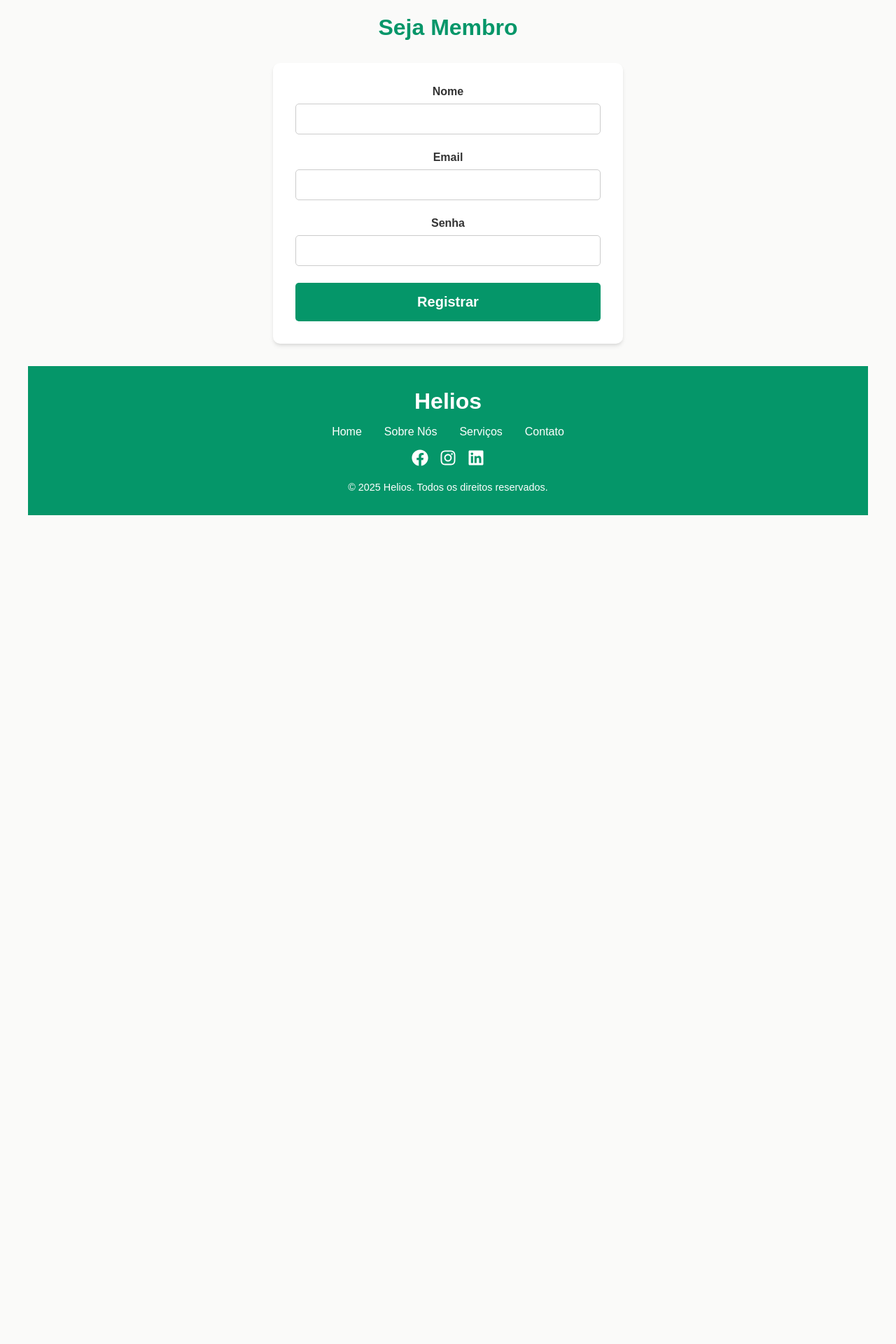
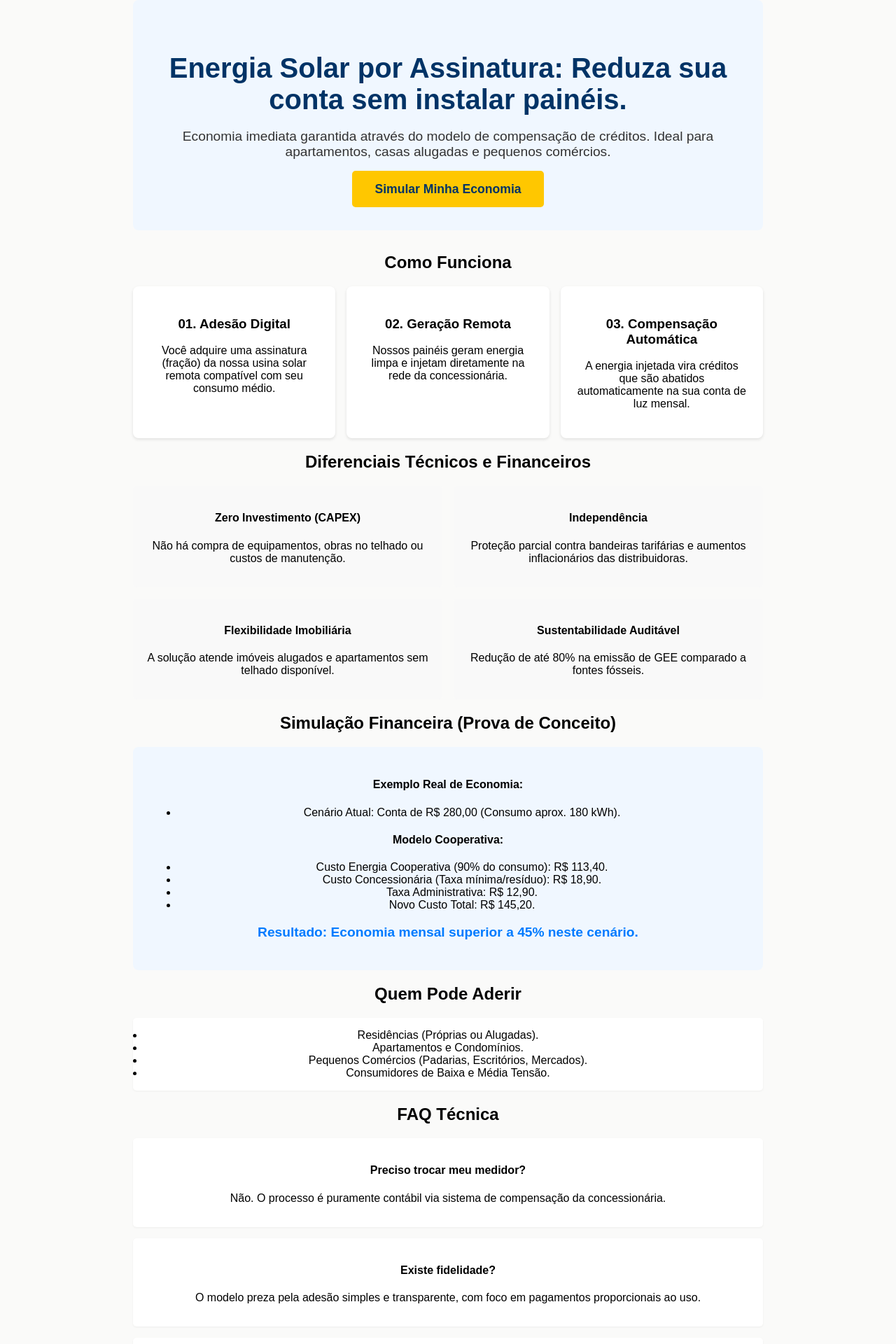
Before and after one commit to felipecmarins/projeto_integrador_4, a React (Vite) app in the folder helios-app/: page /sejamembro in a window 1280 px wide. Shown: the part 320-2240 px from the top of the page at 70% size. Before the commit the page ends 1096 px from the top, so only its background shows below. Built offline with nearby package versions, Linux system fonts and the light colour scheme.

Commit message:
feat: create Become Member page

```diff
--- a/helios-app/src/views/BecomeMember.css
+++ b/helios-app/src/views/BecomeMember.css
@@ -1,39 +1,93 @@
 .become-member-page {
   padding: 2rem;
-  max-width: 500px;
-  margin: 0 auto;
+  max-width: 900px;
+  margin: auto;
 }
 
-.become-member-page h1 {
+.hero-section {
   text-align: center;
-  color: var(--primary-color);
+  padding: 3rem 1rem;
+  background-color: #f0f7ff;
+  border-radius: 8px;
   margin-bottom: 2rem;
 }
 
-.become-member-form {
-  background-color: white;
-  padding: 2rem;
-  border-radius: 10px;
-  box-shadow: 0 4px 6px -1px rgba(0, 0, 0, 0.1), 0 2px 4px -1px rgba(0, 0, 0, 0.06);
+.hero-section h1 {
+  font-size: 2.5rem;
+  color: #003366;
+  margin-bottom: 0.5rem;
 }
 
-.become-member-form .form-group {
-  margin-bottom: 1.5rem;
+.hero-section p {
+  font-size: 1.2rem;
+  color: #333;
+  margin-bottom: 2rem;
 }
 
-.become-member-button {
-  width: 100%;
-  background-color: var(--primary-color);
-  color: white;
-  border: none;
+.cta-button {
+  background-color: #ffc700;
+  color: #003366;
+  padding: 1rem 2rem;
+  border-radius: 5px;
+  text-decoration: none;
+  font-weight: bold;
+  font-size: 1.1rem;
+}
+
+.business-model-section .steps {
+  display: flex;
+  justify-content: space-between;
+  gap: 1rem;
+}
+
+.step {
+  flex: 1;
+  background-color: #fff;
+  padding: 1.5rem;
+  border-radius: 8px;
+  box-shadow: 0 2px 4px rgba(0,0,0,0.1);
+}
+
+.differentiators-section .differentiators {
+  display: grid;
+  grid-template-columns: repeat(2, 1fr);
+  gap: 1rem;
+}
+
+.differentiator {
+  background-color: #f9f9f9;
   padding: 1rem;
   border-radius: 5px;
-  cursor: pointer;
-  font-size: 1.25rem;
-  font-weight: bold;
-  transition: background-color 0.3s ease;
 }
 
-.become-member-button:hover {
-  background-color: #047857; /* Emerald-700 */
+.simulation-section .simulation {
+  background-color: #f0f7ff;
+  padding: 1.5rem;
+  border-radius: 8px;
 }
+
+.simulation .result {
+  font-weight: bold;
+  color: #007bff;
+  font-size: 1.2rem;
+}
+
+.who-can-join-section ul, .faq-section .faq-item, .footer-section > div {
+  background-color: #fff;
+  padding: 1rem;
+  border-radius: 5px;
+  margin-bottom: 1rem;
+  box-shadow: 0 1px 3px rgba(0,0,0,0.05);
+}
+
+.footer-section {
+  display: flex;
+  justify-content: space-between;
+  gap: 1rem;
+  padding-top: 2rem;
+  border-top: 1px solid #eee;
+}
+
+.footer-section > div {
+  flex: 1;
+}
--- a/helios-app/src/views/BecomeMember.jsx
+++ b/helios-app/src/views/BecomeMember.jsx
@@ -1,55 +1,118 @@
-import { useState } from "react";
+import { NavLink } from "react-router-dom";
 import "./BecomeMember.css";
 
 export default function BecomeMember() {
-  const [name, setName] = useState("");
-  const [email, setEmail] = useState("");
-  const [password, setPassword] = useState("");
-
-  const handleSubmit = (e) => {
-    e.preventDefault();
-    // Lógica de registro
-    console.log("Registrando usuário:", { name, email });
-  };
-
   return (
     <div className="become-member-page">
-      <h1>Seja Membro</h1>
-      <form className="become-member-form" onSubmit={handleSubmit}>
-        <div className="form-group">
-          <label htmlFor="name">Nome</label>
-          <input
-            type="text"
-            id="name"
-            value={name}
-            onChange={(e) => setName(e.target.value)}
-            required
-          />
+      {/* 1. Hero Section */}
+      <div className="hero-section">
+        <h1>Energia Solar por Assinatura: Reduza sua conta sem instalar painéis.</h1>
+        <p>Economia imediata garantida através do modelo de compensação de créditos. Ideal para apartamentos, casas alugadas e pequenos comércios.</p>
+        <NavLink to="/calculadora" className="cta-button">
+          Simular Minha Economia
+        </NavLink>
+      </div>
+
+      {/* 2. O Modelo de Negócio */}
+      <div className="business-model-section">
+        <h2>Como Funciona</h2>
+        <div className="steps">
+          <div className="step">
+            <h3>01. Adesão Digital</h3>
+            <p>Você adquire uma assinatura (fração) da nossa usina solar remota compatível com seu consumo médio.</p>
+          </div>
+          <div className="step">
+            <h3>02. Geração Remota</h3>
+            <p>Nossos painéis geram energia limpa e injetam diretamente na rede da concessionária.</p>
+          </div>
+          <div className="step">
+            <h3>03. Compensação Automática</h3>
+            <p>A energia injetada vira créditos que são abatidos automaticamente na sua conta de luz mensal.</p>
+          </div>
         </div>
-        <div className="form-group">
-          <label htmlFor="email">Email</label>
-          <input
-            type="email"
-            id="email"
-            value={email}
-            onChange={(e) => setEmail(e.target.value)}
-            required
-          />
+      </div>
+
+      {/* 3. Diferenciais Técnicos e Financeiros */}
+      <div className="differentiators-section">
+        <h2>Diferenciais Técnicos e Financeiros</h2>
+        <div className="differentiators">
+          <div className="differentiator">
+            <h4>Zero Investimento (CAPEX)</h4>
+            <p>Não há compra de equipamentos, obras no telhado ou custos de manutenção.</p>
+          </div>
+          <div className="differentiator">
+            <h4>Independência</h4>
+            <p>Proteção parcial contra bandeiras tarifárias e aumentos inflacionários das distribuidoras.</p>
+          </div>
+          <div className="differentiator">
+            <h4>Flexibilidade Imobiliária</h4>
+            <p>A solução atende imóveis alugados e apartamentos sem telhado disponível.</p>
+          </div>
+          <div className="differentiator">
+            <h4>Sustentabilidade Auditável</h4>
+            <p>Redução de até 80% na emissão de GEE comparado a fontes fósseis.</p>
+          </div>
         </div>
-        <div className="form-group">
-          <label htmlFor="password">Senha</label>
-          <input
-            type="password"
-            id="password"
-            value={password}
-            onChange={(e) => setPassword(e.target.value)}
-            required
-          />
+      </div>
+
+      {/* 4. Simulação Financeira */}
+      <div className="simulation-section">
+        <h2>Simulação Financeira (Prova de Conceito)</h2>
+        <div className="simulation">
+          <h4>Exemplo Real de Economia:</h4>
+          <ul>
+            <li>Cenário Atual: Conta de R$ 280,00 (Consumo aprox. 180 kWh).</li>
+          </ul>
+          <h4>Modelo Cooperativa:</h4>
+          <ul>
+            <li>Custo Energia Cooperativa (90% do consumo): R$ 113,40.</li>
+            <li>Custo Concessionária (Taxa mínima/resíduo): R$ 18,90.</li>
+            <li>Taxa Administrativa: R$ 12,90.</li>
+            <li>Novo Custo Total: R$ 145,20.</li>
+          </ul>
+          <p className="result">Resultado: Economia mensal superior a 45% neste cenário.</p>
         </div>
-        <button type="submit" className="become-member-button">
-          Registrar
-        </button>
-      </form>
+      </div>
+
+      {/* 5. Quem Pode Aderir */}
+      <div className="who-can-join-section">
+        <h2>Quem Pode Aderir</h2>
+        <ul>
+          <li>Residências (Próprias ou Alugadas).</li>
+          <li>Apartamentos e Condomínios.</li>
+          <li>Pequenos Comércios (Padarias, Escritórios, Mercados).</li>
+          <li>Consumidores de Baixa e Média Tensão.</li>
+        </ul>
+      </div>
+
+      {/* 6. FAQ Técnica */}
+      <div className="faq-section">
+        <h2>FAQ Técnica</h2>
+        <div className="faq-item">
+          <h4>Preciso trocar meu medidor?</h4>
+          <p>Não. O processo é puramente contábil via sistema de compensação da concessionária.</p>
+        </div>
+        <div className="faq-item">
+          <h4>Existe fidelidade?</h4>
+          <p>O modelo preza pela adesão simples e transparente, com foco em pagamentos proporcionais ao uso.</p>
+        </div>
+        <div className="faq-item">
+          <h4>Como pago?</h4>
+          <p>O cooperado paga uma mensalidade proporcional à fração contratada e taxa de adesão, recebendo o desconto na fatura original.</p>
+        </div>
+      </div>
+
+      {/* 7. Rodapé / Contato */}
+      <div className="footer-section">
+        <div className="support">
+          <h4>Suporte</h4>
+          <p>Atendimento humano via WhatsApp. {/* WhatsApp Icon */}</p>
+        </div>
+        <div className="transparency">
+          <h4>Transparência</h4>
+          <p>Acesso a relatórios mensais de geração e economia via App/Web.</p>
+        </div>
+      </div>
     </div>
   );
 }
```
